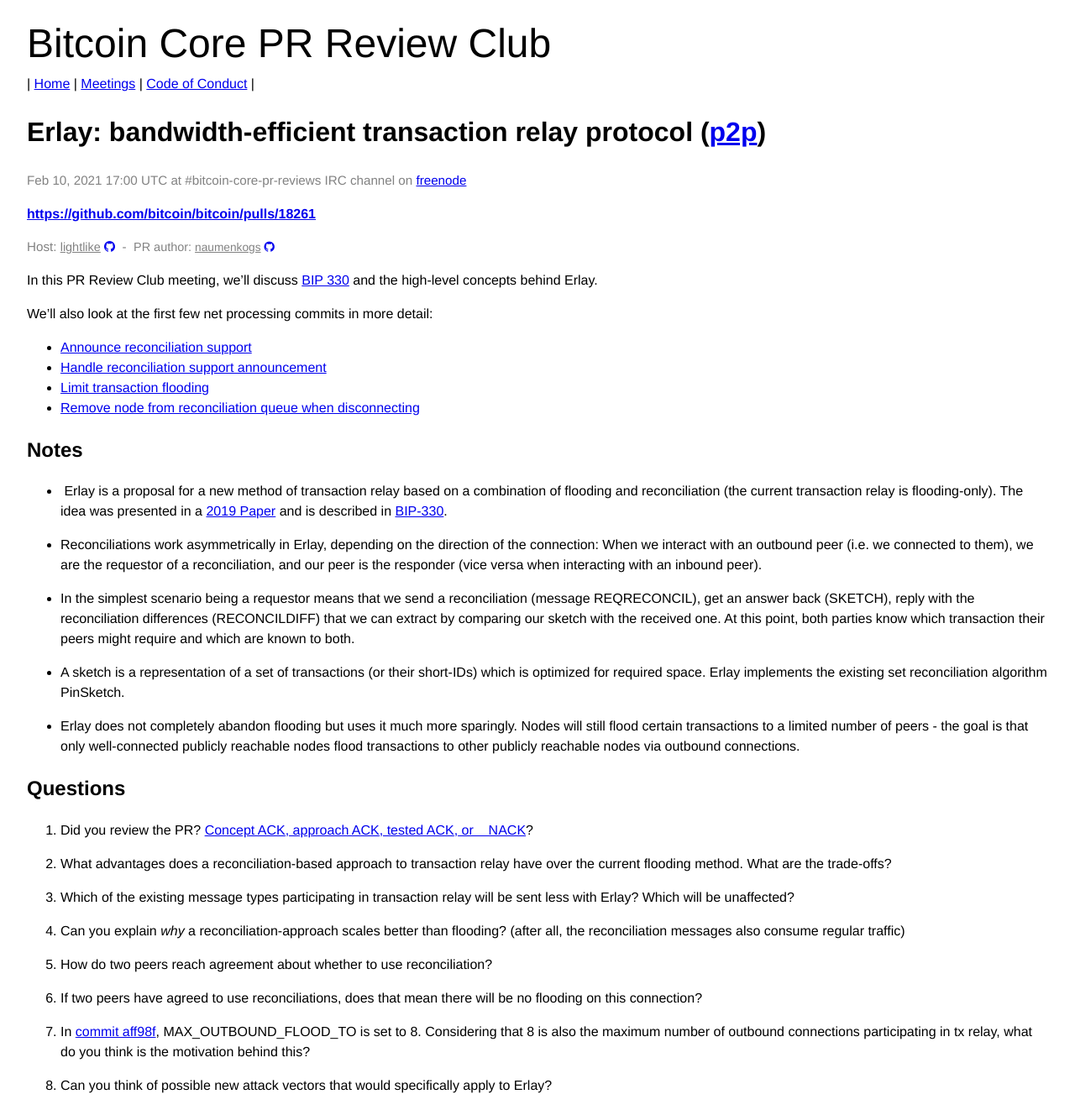
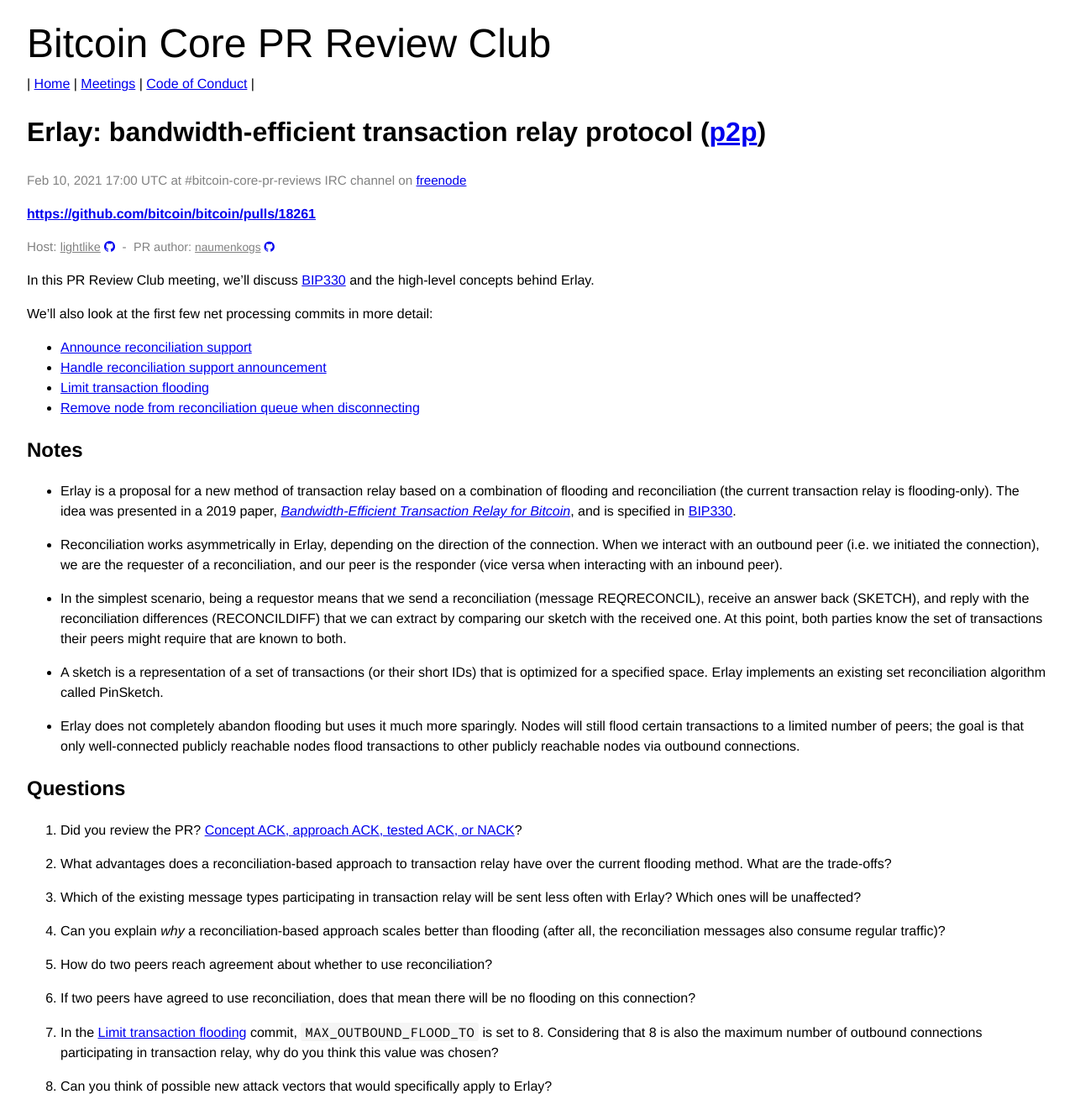
Before and after one commit to bitcoin-core-review-club/website, a Jekyll site: the page built from _posts/2021-02-10-#18261.md, in a window 1280 px wide. Shown: the whole page at 84% size. Built offline with Jekyll 4.4.1, drawn with Linux system fonts in a browser that asks for light colours.

Commit message:
n18261 minor notes and questions edits and fixups

```diff
--- a/_posts/2021-02-10-#18261.md
+++ b/_posts/2021-02-10-#18261.md
@@ -10,9 +10,9 @@
 commit: c452e5dbd6
 ---
 
-In this PR Review Club meeting, we'll discuss [BIP
-330](https://github.com/naumenkogs/bips/blob/bip_0330_updates/bip-0330.mediawiki) and the
-high-level concepts behind Erlay.
+In this PR Review Club meeting, we'll discuss
+[BIP330](https://github.com/naumenkogs/bips/blob/bip_0330_updates/bip-0330.mediawiki)
+and the high-level concepts behind Erlay.
 
 We'll also look at the first few net processing commits in more detail:
 
@@ -23,56 +23,57 @@
 
 ## Notes
 
--  Erlay is a proposal for a new method of transaction relay based on a
+- Erlay is a proposal for a new method of transaction relay based on a
   combination of flooding and reconciliation (the current transaction relay is
-  flooding-only).  The idea was presented in a [2019
-  Paper](https://arxiv.org/abs/1905.10518) and is described in
-  [BIP-330](https://github.com/naumenkogs/bips/blob/bip_0330_updates/bip-0330.mediawiki).
+  flooding-only).  The idea was presented in a 2019 paper, *[Bandwidth-Efficient
+  Transaction Relay for Bitcoin](https://arxiv.org/abs/1905.10518)*, and is
+  specified in
+  [BIP330](https://github.com/naumenkogs/bips/blob/bip_0330_updates/bip-0330.mediawiki).
 
-- Reconciliations work asymmetrically in Erlay, depending on the direction of
-  the connection: When we interact with an outbound peer (i.e. we connected to
-  them), we are the requestor of a reconciliation, and our peer is the responder
-  (vice versa when interacting with an inbound peer).
+- Reconciliation works asymmetrically in Erlay, depending on the direction of
+  the connection. When we interact with an outbound peer (i.e. we initiated the
+  connection), we are the requester of a reconciliation, and our peer is the
+  responder (vice versa when interacting with an inbound peer).
 
-- In the simplest scenario being a requestor means that we send a
-  reconciliation (message REQRECONCIL), get an answer back (SKETCH), reply with
-  the reconciliation differences (RECONCILDIFF) that we can extract by comparing
-  our sketch with the received one.  At this point, both parties know which
-  transaction their peers might require and which are known to both.
+- In the simplest scenario, being a requestor means that we send a
+  reconciliation (message REQRECONCIL), receive an answer back (SKETCH), and
+  reply with the reconciliation differences (RECONCILDIFF) that we can extract
+  by comparing our sketch with the received one.  At this point, both parties
+  know the set of transactions their peers might require that are known to both.
 
-- A sketch is a representation of a set of transactions (or their short-IDs)
-  which is optimized for required space. Erlay implements the existing set
-  reconciliation algorithm PinSketch.
+- A sketch is a representation of a set of transactions (or their short IDs)
+  that is optimized for a specified space. Erlay implements an existing set
+  reconciliation algorithm called PinSketch.
 
 - Erlay does not completely abandon flooding but uses it much more sparingly.
-  Nodes will still flood certain transactions to a limited number of peers -
-  the goal is that only well-connected publicly reachable nodes flood
+  Nodes will still flood certain transactions to a limited number of peers; the
+  goal is that only well-connected publicly reachable nodes flood
   transactions to other publicly reachable nodes via outbound connections.
 
 ## Questions
 
 1. Did you review the PR? [Concept ACK, approach ACK, tested ACK, or
-   NACK](https://github.com/bitcoin/bitcoin/blob/master/CONTRIBUTING.md#peer-review)?
+   NACK](https://github.com/bitcoin/bitcoin/blob/master/CONTRIBUTING.md#peer-review)?
 
 2. What advantages does a reconciliation-based approach to transaction relay
    have over the current flooding method. What are the trade-offs?
 
 3. Which of the existing message types participating in transaction relay will
-   be sent less with Erlay? Which will be unaffected?
+   be sent less often with Erlay? Which ones will be unaffected?
 
-4. Can you explain _why_ a reconciliation-approach scales better than flooding?
-   (after all, the reconciliation messages also consume regular traffic)
+4. Can you explain _why_ a reconciliation-based approach scales better than flooding
+   (after all, the reconciliation messages also consume regular traffic)?
 
 5. How do two peers reach agreement about whether to use reconciliation?
 
-6. If two peers have agreed to use reconciliations, does that mean there will
+6. If two peers have agreed to use reconciliation, does that mean there will
    be no flooding on this connection?
 
-7. In [commit
-   aff98f](https://github.com/bitcoin/bitcoin/pull/18261/commits/aff98fcc1e83615b9bdff4a240898d15231d5f94),
-   MAX_OUTBOUND_FLOOD_TO is set to 8. Considering that 8 is also the maximum
-   number of outbound connections participating in tx relay, what do you think is
-   the motivation behind this?
+7. In the [Limit transaction
+   flooding](https://github.com/bitcoin/bitcoin/pull/18261/commits/aff98fcc)
+   commit, `MAX_OUTBOUND_FLOOD_TO` is set to 8. Considering that 8 is also the
+   maximum number of outbound connections participating in transaction relay,
+   why do you think this value was chosen?
 
 8. Can you think of possible new attack vectors that would specifically apply
    to Erlay?
```
